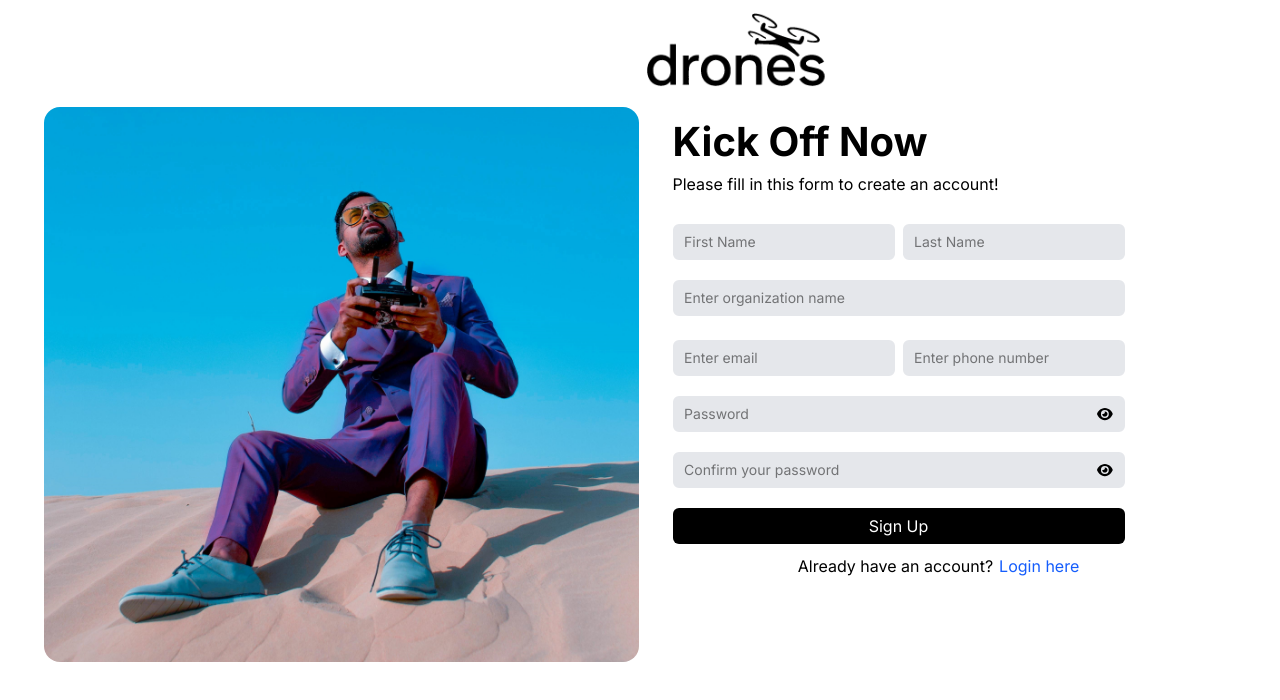
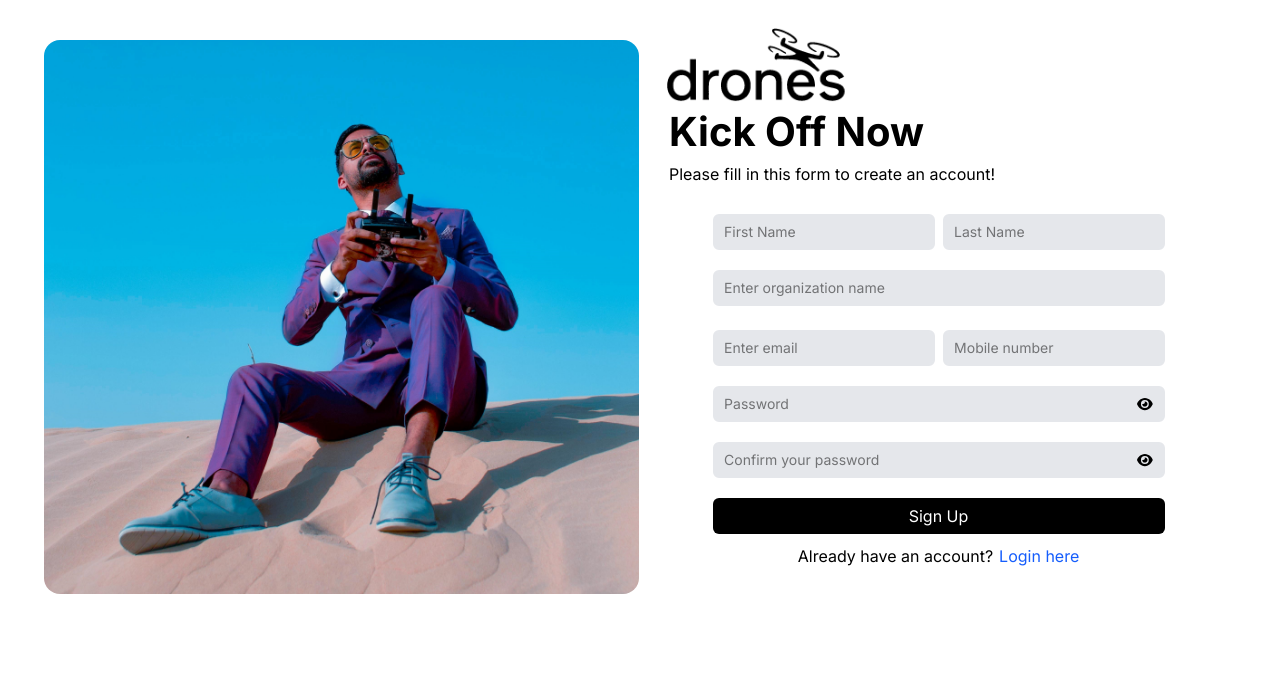
Before and after one commit to Olamilekan5177/drone, a React (Vite) app: page /#/ in a window 1280 px wide. Shown: the top 700 px of the page. Built offline with nearby package versions, Linux system fonts and the light colour scheme.

Commit message:
Initial commit

```diff
--- a/src/components/signup.jsx
+++ b/src/components/signup.jsx
@@ -10,17 +10,20 @@ const Signup = () => {
   const [showConfirmPassword, setShowConfirmPassword] = useState(false);
 
   return (
-    <section className="flex flex-col justify-center items-center px-11 pb-11 pt-3">
-      <div className=" w-[20%] rounded-2xl ml-50 lg:flex hidden lg:mb-5 lg:flex md:flex sm:hidden">
-        <img src={logo2} alt="" className="h-full w-full " />
-      </div>
+    <section className="flex flex-col justify-center items-center px-11 pb-11 pt-10">
       <div className="grid lg:grid-cols-2  md:grid-cols-2 sm:grid-cols-1 items-center  lg:gap-0.5 md:gap-10">
         <div className="lg:flex md:flex  hidden justify-center items-center lg:w-[100%] md:w-[110%]">
           <img src={sign} alt="" className="h-full w-full rounded-2xl" />
         </div>
 
-        <div className="flex flex-col items-center justify-center ">
-          <div className="flex items-center py-10 lg:-ml-20 -ml-0 md:py-0 sm:bg-stone-100 bg-stone-100 md:bg-transparent lg:bg-transparent rounded-2xl flex-col min-w-sm lg:-mt-20">
+        <div className="flex flex-col items-center justify-center pt-10 ">
+          <div className="flex items-center py-10  md:py-0 sm:bg-stone-100 bg-stone-100 md:bg-transparent lg:bg-transparent rounded-2xl flex-col min-w-sm lg:-mt-20">
+            <div className="w-full flex justify-start">
+              <div className="w-[40%] rounded-2xl lg:flex md:flex sm:hidden hidden">
+                <img src={logo2} alt="" className="h-full w-full" />
+              </div>
+            </div>
+
             <div className="space-y-2 w-full">
               <div className="space-y-0.5 pl-7">
                 <div className="grid grid-cols-2 sm:grid-cols-2 md:flex md:items-center lg:flex lg:items-center justify-between">
@@ -33,7 +36,7 @@ const Signup = () => {
                   </div>
 
                   {/* Logo Section - only shows on mobile */}
-                  <div className="w-[40%] h-[40%] justify-self-end rounded-2xl md:hidden lg:hidden">
+                  <div className="w-[80%] h-[80%] justify-self-end rounded-2xl md:hidden lg:hidden">
                     <img
                       src={logo2}
                       alt="Company Logo"
@@ -117,7 +120,7 @@ const Signup = () => {
                       <input
                         type="tel"
                         id="phone"
-                        placeholder="Enter phone number"
+                        placeholder="Mobile number"
                         required
                         className="w-full sm:text-sm border-2 py-1.5 border-gray-200 rounded-md bg-gray-200 focus:outline-none focus:ring-0 pl-2"
                       />
@@ -161,7 +164,7 @@ const Signup = () => {
                   </span>
                 </div>
 
-                <button className="bg-black w-full text-white py-1.5 px-4 rounded-md mt-5 signup-btn">
+                <button className="bg-black w-full text-white py-1.5 px-4 rounded-md mt-5 signup-btn transition duration-200 ease-in-out hover:bg-gray-800">
                   Sign Up
                 </button>
               </form>
```
